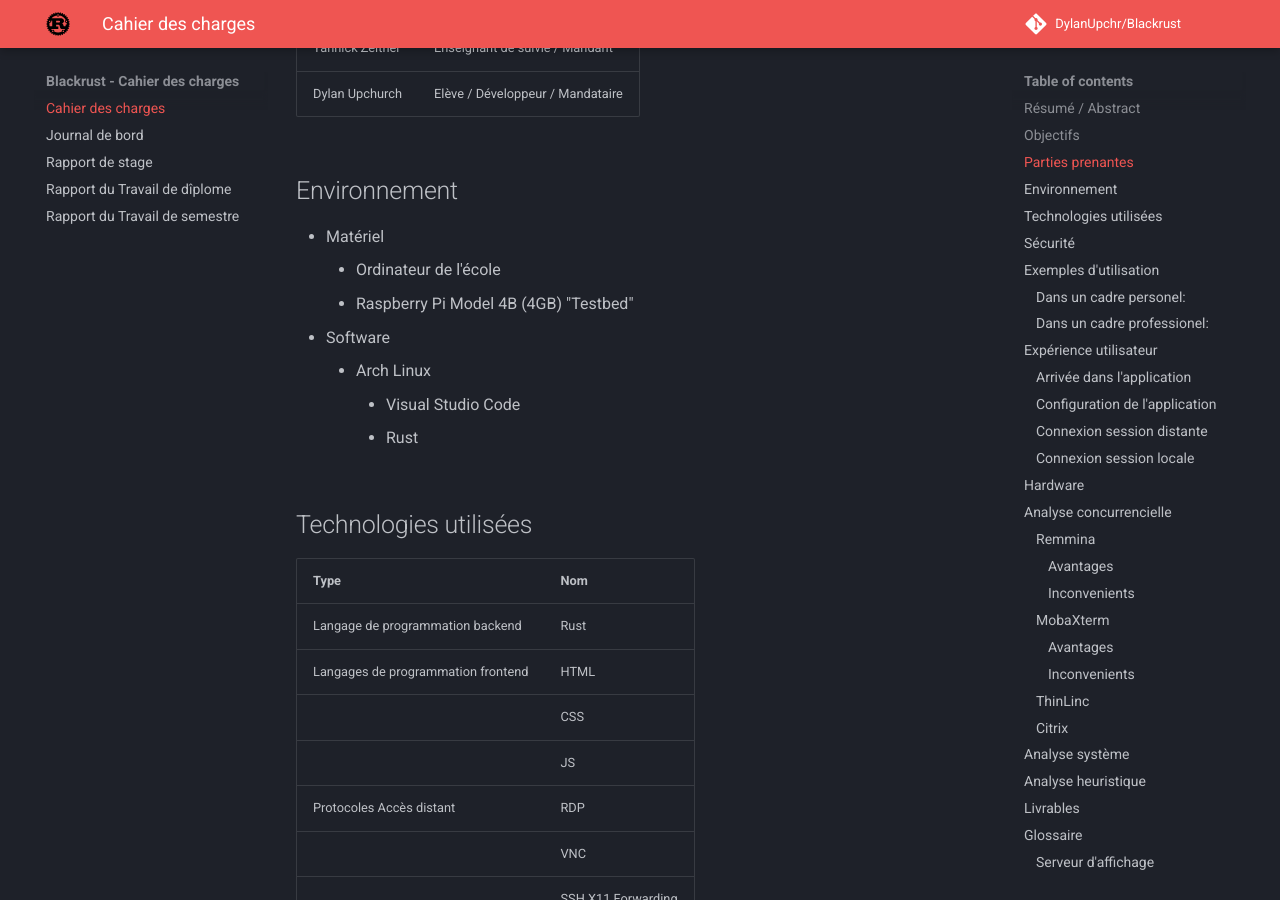
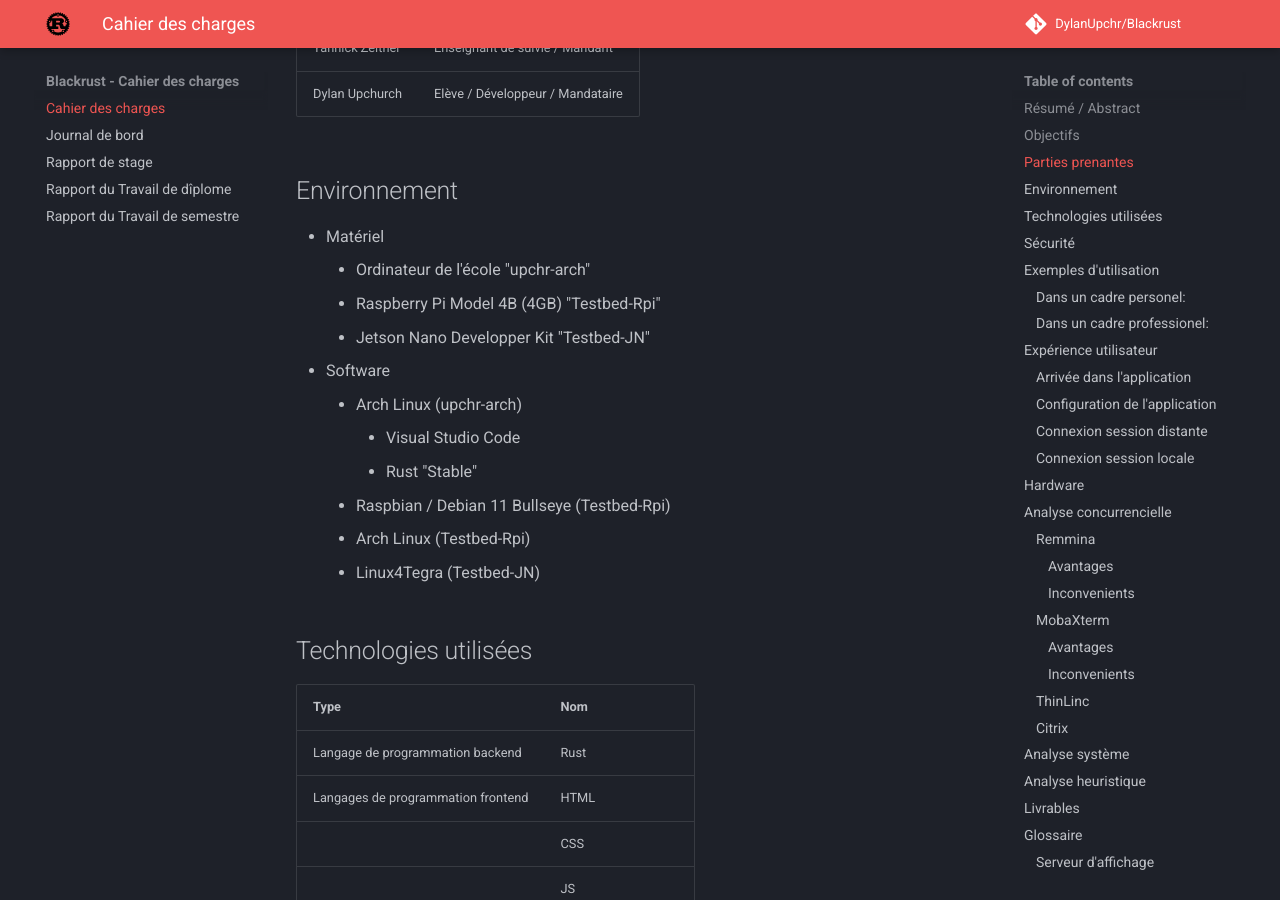
Before and after one commit to DylanUpchr/Blackrust, an MkDocs documentation site: the page built from docs/index.md, in a window 1280 px wide and 900 px high, scrolled down 1225 px. Built offline with MkDocs 1.6.1 and Material for MkDocs 9.7.7, drawn with Linux system fonts in a browser that asks for light colours; comment, search, counter and statistics services are not loaded.

Commit message:
Updated CdC environnement

```diff
--- a/docs/index.md
+++ b/docs/index.md
@@ -31,12 +31,17 @@
 
 ## Environnement
 - Matériel
-    - Ordinateur de l'école
-    - Raspberry Pi Model 4B (4GB) "Testbed"
+    - Ordinateur de l'école "upchr-arch"
+    - Raspberry Pi Model 4B (4GB) "Testbed-Rpi"
+    - Jetson Nano Developper Kit "Testbed-JN"
 - Software
-    - Arch Linux
+    - Arch Linux (upchr-arch)
         - Visual Studio Code
-        - Rust
+        - Rust "Stable"
+    - Raspbian / Debian 11 Bullseye (Testbed-Rpi)
+    - Arch Linux (Testbed-Rpi)
+    - Linux4Tegra (Testbed-JN)
+
 ## Technologies utilisées
 | Type | Nom |
 |-|-|
```
